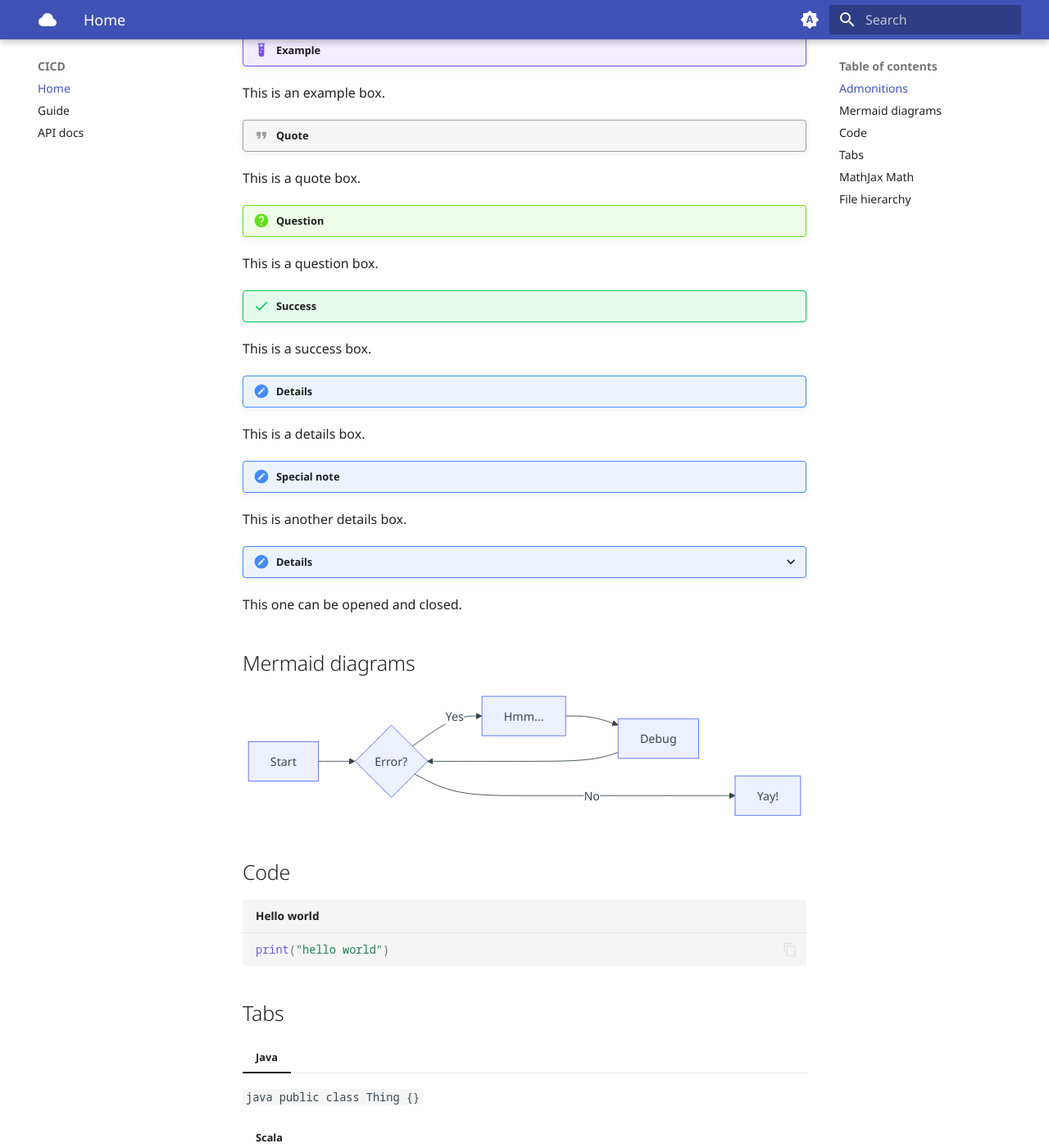
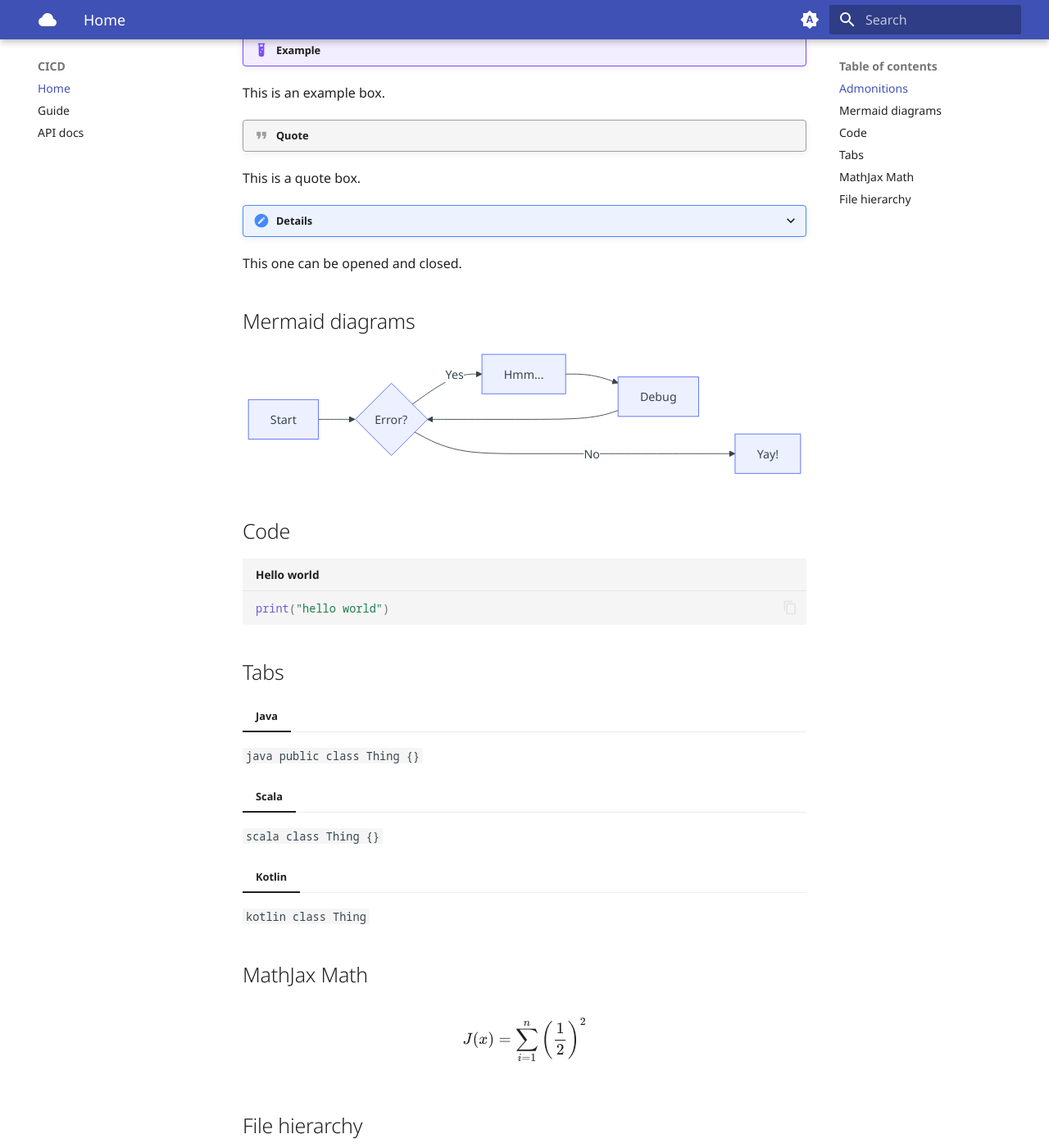
Before and after one commit to xtj87515/rcsb-seqmapping, an MkDocs documentation site: the page built from docs/index.md, in a window 1280 px wide and 1400 px high, scrolled down 1025 px. Shown: the whole window at 82% size. Built offline with MkDocs 1.6.1 and Material for MkDocs 9.7.7, drawn with Linux system fonts in a browser that asks for light colours; comment, search, counter and statistics services are not loaded; the version menu is left out; some of the changed text lies outside the part shown.

````diff
--- a/docs/index.md
+++ b/docs/index.md
@@ -31,18 +31,6 @@ This is an example box.
 
 !!! quote
 This is a quote box.
-
-!!! question
-This is a question box.
-
-!!! success
-This is a success box.
-
-!!! details
-This is a details box.
-
-!!! details "Special note"
-This is another details box.
 
 ???+ details More details
 This one can be opened and closed.
@@ -85,13 +73,13 @@ $$
 
 ```bash
 ├── docs
-│   ├── about.md
-│   └── index.md
+│ ├── about.md
+│ └── index.md
 ├── mkdocs.yml
 └── site
-    ├── 404.html
-    ├── about
-    │   └── search_index.json
-    ├── sitemap.xml
-    └── sitemap.xml.gz
+├── 404.html
+├── about
+│ └── search_index.json
+├── sitemap.xml
+└── sitemap.xml.gz
 ```
````
Also changed, not shown: .prettierrc.yaml (deleted, +0 -12 lines), package.json (added, +24 -0 lines), 1 other file.
